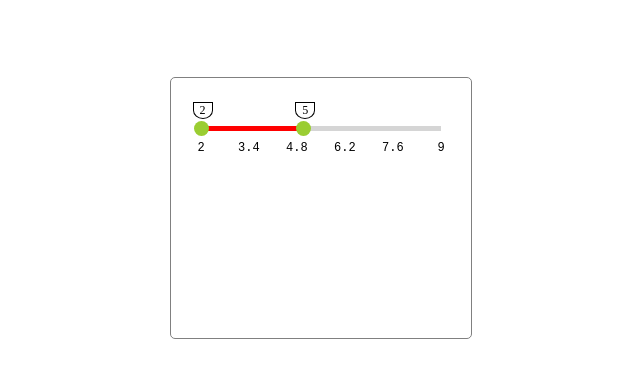
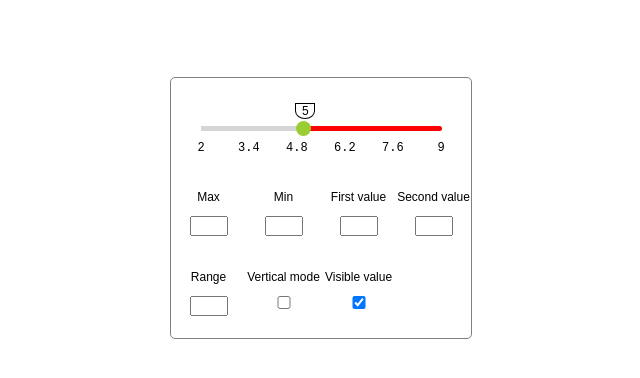
Before and after one commit to Samirox66/ngSlider, a website built with webpack: page src/demo-page/index.pug in a window 1280 px wide. Shown: the whole page, without its empty margins (319-959 px from the left). Built offline with nearby package versions, Linux system fonts and the light colour scheme.

Commit message:
Added first item of config panel which is checnging first current value

```diff
--- a/src/demo-page/blocks/config/config.pug
+++ b/src/demo-page/blocks/config/config.pug
@@ -1,2 +1,23 @@
 mixin config
     section.config
+        .config__item
+            p.config__text Max
+            input.config__input(id="max" type="text")
+        .config__item
+            p.config__text Min
+            input.config__input(id="min" type="text")
+        .config__item
+            p.config__text First value
+            input.config__input(id="first-value" type="text")
+        .config__item
+            p.config__text Second value
+            input.config__input(id="second-value" type="text")
+        .config__item
+            p.config__text Range
+            input.config__input(id="range" type="text")
+        .config__item
+            p.config__text Vertical mode
+            input.config__button(id="vertical-button" type="checkbox")
+        .config__item
+            p.config__text Visible value
+            input.config__button(id="current-value-visible-button" type="checkbox" checked)
--- a/src/demo-page/blocks/config/config.scss
+++ b/src/demo-page/blocks/config/config.scss
@@ -2,6 +2,6 @@
     width: 100%;
     height: 10rem;
     display: grid;
-    grid-template-columns: 25%;
-    grid-template-rows: 50%;
+    grid-template-columns: 25% 25% 25% 25%;
+    grid-template-rows: 50% 50%;
 }
--- /dev/null
+++ b/src/demo-page/blocks/config/config__button.scss
@@ -0,0 +1,5 @@
+.config__button {
+    display: block;
+    margin: auto;
+    width: 50px;
+}
--- /dev/null
+++ b/src/demo-page/blocks/config/config__input.scss
@@ -0,0 +1,6 @@
+.config__input {
+    display: block;
+    width: 30px;
+    font-size: 12px;
+    margin: auto;
+}
--- /dev/null
+++ b/src/demo-page/blocks/config/config__item.scss
@@ -0,0 +1,3 @@
+.config__item {
+
+}
--- /dev/null
+++ b/src/demo-page/blocks/config/config__text.scss
@@ -0,0 +1,4 @@
+.config__text {
+    font-size: 12px;
+    text-align: center;
+}
--- a/src/demo-page/index.ts
+++ b/src/demo-page/index.ts
@@ -2,5 +2,14 @@ import $ from 'jquery';
 import './styles.scss';
 import '../plugin/slider';
 import '../plugin/slider.scss'
+import Presenter from '../plugin/components/Presenter/Presenter';
 
-($('#slider-1') as any).ngSlider({range: 'true', id: 'slider-1', max: 9, min: 2, isValueVisible: true, value: 5, step: 1.4, isVertical: false});
+const slider =  {
+    init: function() {
+        const slider: Presenter = ($('#slider-1') as any).ngSlider({range: 'max', id: 'slider-1', max: 9, min: 2, isValueVisible: true, value: 5, step: 1.4, isVertical: false});
+        const firstValue: HTMLInputElement = <HTMLInputElement>document.getElementById('first-value');
+        firstValue?.addEventListener('change', () => slider.changeFirstValue(firstValue.value));
+    }
+}
+
+slider.init();
--- a/src/demo-page/styles.scss
+++ b/src/demo-page/styles.scss
@@ -1,6 +1,10 @@
 @import url('./blocks/slider-panel/slider-panel.scss');
 @import url('./blocks/slider-panel/slider-panel__panel.scss');
 @import url('./blocks/config/config.scss');
+@import url('./blocks/config/config__input.scss');
+@import url('./blocks/config/config__text.scss');
+@import url('./blocks/config/config__item.scss');
+@import url('./blocks/config/config__button.scss');
 
 .slider {
     width: 300px;
@@ -11,6 +15,7 @@
 }
 
 .container {
+    font-family: Arial, Helvetica, sans-serif;
     width: 100%;
     height: 400px;
     display: flex;
--- a/src/plugin/components/model/model.ts
+++ b/src/plugin/components/model/model.ts
@@ -35,15 +35,16 @@ class Model extends Observer{
         this.options.endCord = endCord;
     }
 
+    private countDecimals = (value: number): number => {
+        if (value.toString().includes('.')) {
+            return value.toString().split('.')[1].length
+        }
+        return 0;
+    }
+
     calcValue() {
         let value: number = (this.options.currentCord - this.options.startCord) * (this.options.max - this.options.min) / (this.options.endCord - this.options.startCord) + this.options.min;
-        const countDecimals = (value: number): number => {
-            if (value.toString().includes('.')) {
-                return value.toString().split('.')[1].length
-            }
-            return 0;
-        }
-        const decimals: number = countDecimals(this.options.step);
+        const decimals: number = this.countDecimals(this.options.step);
         if ((value - this.options.min) % this.options.step > this.options.step / 2) {
             value = value - (value - this.options.min) % this.options.step + this.options.step;
         } else {
@@ -65,6 +66,26 @@ class Model extends Observer{
         }
     }
 
+    changeFirstValue(value: number) {
+        const decimals: number = this.countDecimals(this.options.step);
+        const isValueCloserToBiggerNumber: boolean = (value - this.options.value2!) % this.options.step > this.options.step / 2;
+        if (this.options.range === 'true') {
+            if (value >= this.options.max) {
+                value = this.options.max;
+            }
+            else if (isValueCloserToBiggerNumber) {
+                value = value - (value - this.options.min) % this.options.step + this.options.step;
+            } else {
+                value = value - (value -this.options.min) % this.options.step;
+            }
+            this.options.value = parseFloat(value.toFixed(decimals));
+        }
+    }
+
+    changeSecondValue(value: number): boolean {
+        return true;
+    }
+
     get getOptions() {
         return this.options;
     }
--- a/src/plugin/components/presenter/presenter.ts
+++ b/src/plugin/components/presenter/presenter.ts
@@ -49,6 +49,16 @@ class Presenter {
         this.view.changeValue(options);
         this.view.getViewElements.sliderTrack.fillWithColor(options);
     }
+
+    changeFirstValue(value: number | string) {
+        if (typeof(value) === 'string' && !isNaN(parseFloat(value))) {
+            this.getModel.changeFirstValue(parseFloat(value));
+        } else if (typeof(value) === 'number' && !isNaN(value)) {
+            this.getModel.changeFirstValue(value);
+        }
+        this.getModel.getOptions.key = 'progressBar';
+        this.getView.notifyObservers(this.getModel.getOptions);
+    }
 }
 
 export default Presenter;
--- a/src/plugin/slider.ts
+++ b/src/plugin/slider.ts
@@ -9,13 +9,11 @@ declare global {
 }
 
 (function( $ ) {
-    const methods = {
-
-    }
     $.fn.ngSlider = function(options: Options) {
         const model = new Model(options);
         const view = new View(options.id, options.range);
         const slider = new Presenter(view, model);
         slider.onInit(options);
+        return slider;
     };
 })(jQuery);
```
